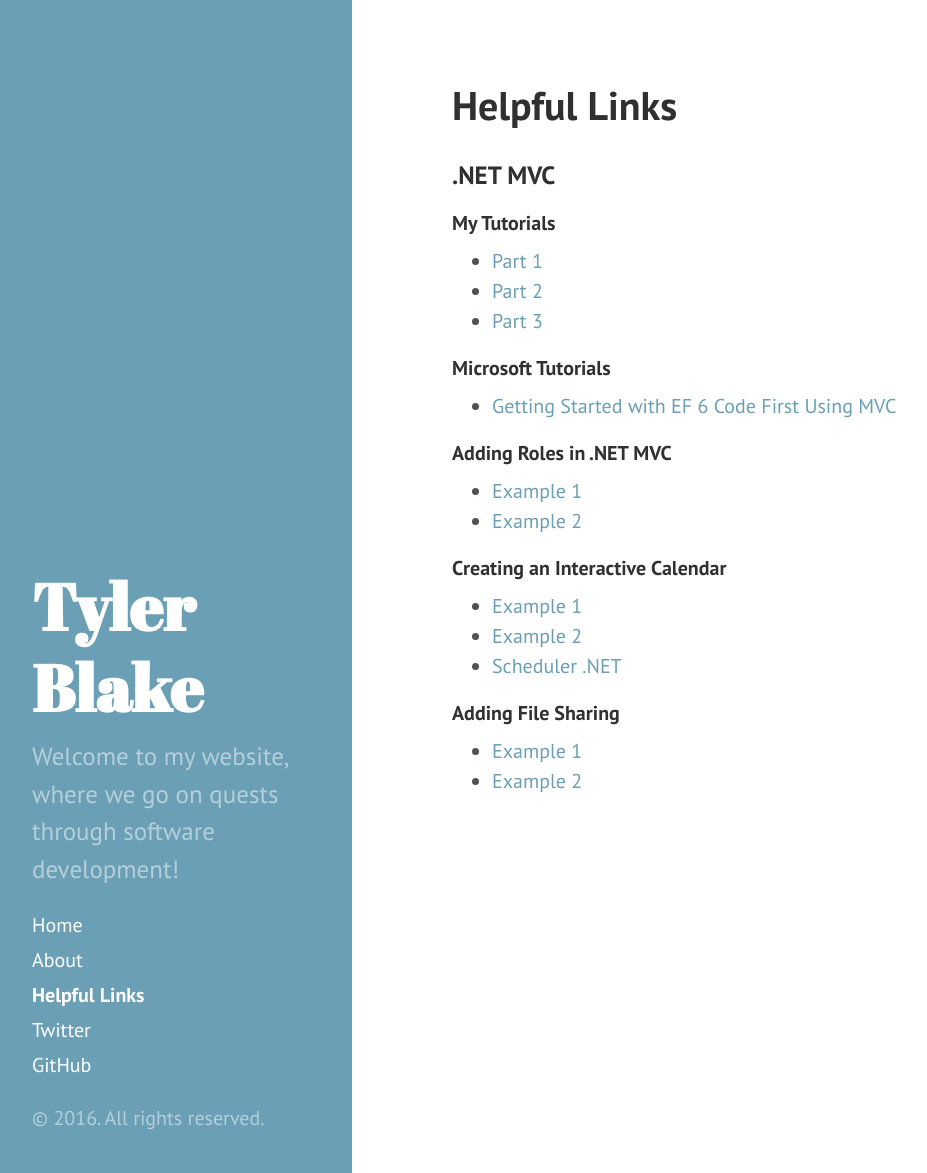
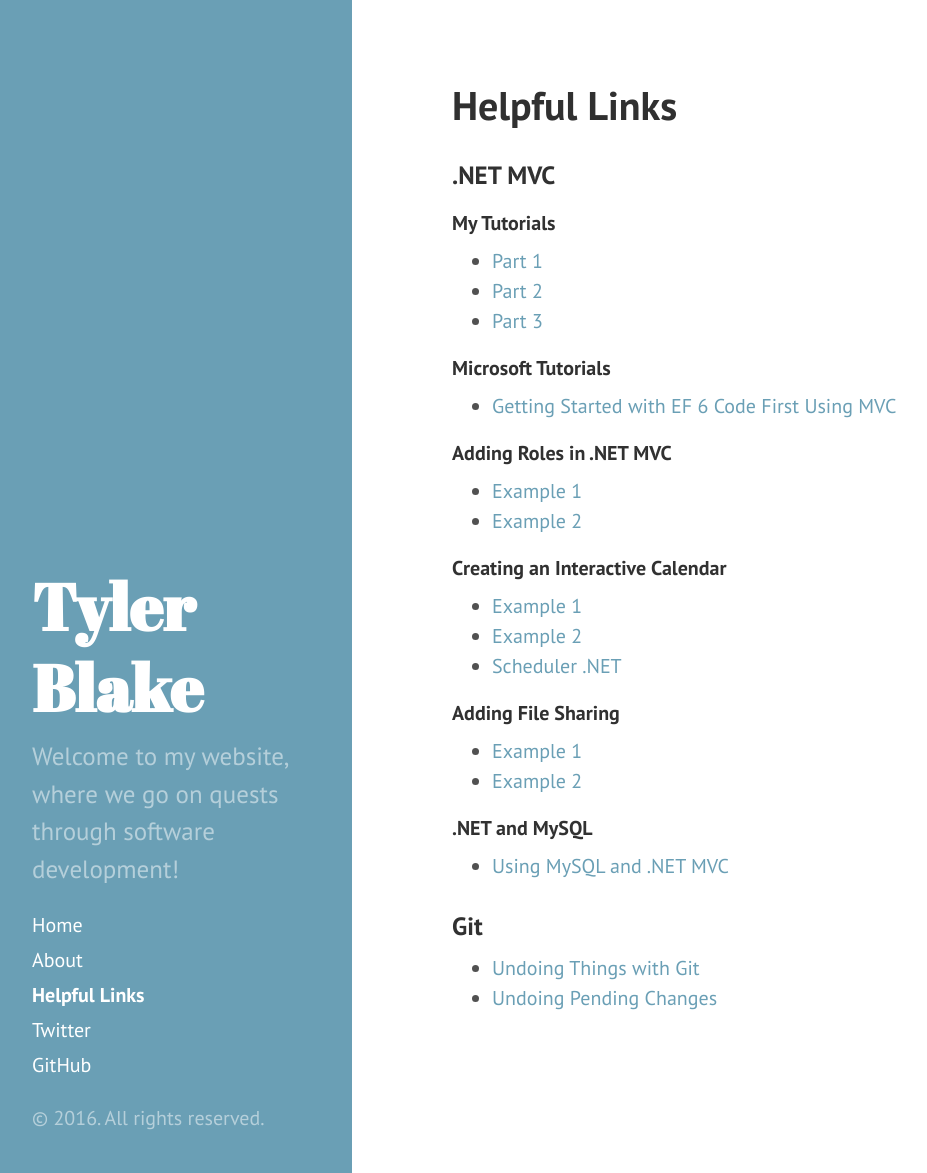
Before and after one commit to tylerablake/website, a Jekyll site: the page built from helpfulLinks.md, in a window 1280 px wide and 1173 px high. Shown: the whole window, without its empty margins (8-935 px from the left). Built offline with Jekyll 4.4.1, drawn with Linux system fonts in a browser that asks for light colours.

Commit message:
add git links

```diff
--- a/helpfulLinks.md
+++ b/helpfulLinks.md
@@ -25,3 +25,11 @@ title: Helpful Links
 #### Adding File Sharing
 * <a href="http://www.mikesdotnetting.com/article/259/asp-net-mvc-5-with-ef-6-working-with-files">Example 1</a>
 * <a href="https://stackoverflow.com/questions/15106190/uploading-files-into-database-with-asp-net-mvc">Example 2</a>
+
+#### .NET and MySQL
+* <a href="https://blogs.oracle.com/MySqlOnWindows/entry/howto_using_mysql_for_visual">Using MySQL and .NET MVC</a>
+
+### Git
+
+* <a href="https://git-scm.com/book/be/v1/%D0%90%D1%81%D0%BD%D0%BE%D0%B2%D1%8B-Git-Undoing-Things">Undoing Things with Git</a>
+* <a href="https://stackoverflow.com/questions/1090309/git-undo-all-working-dir-changes-including-new-files">Undoing Pending Changes</a>
```
